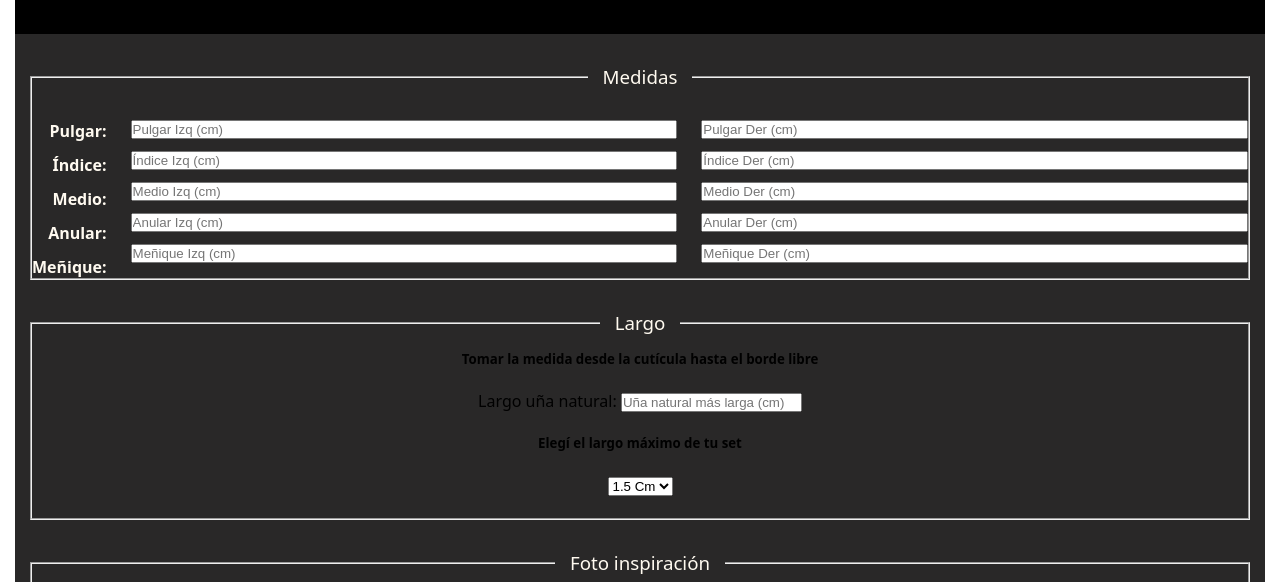
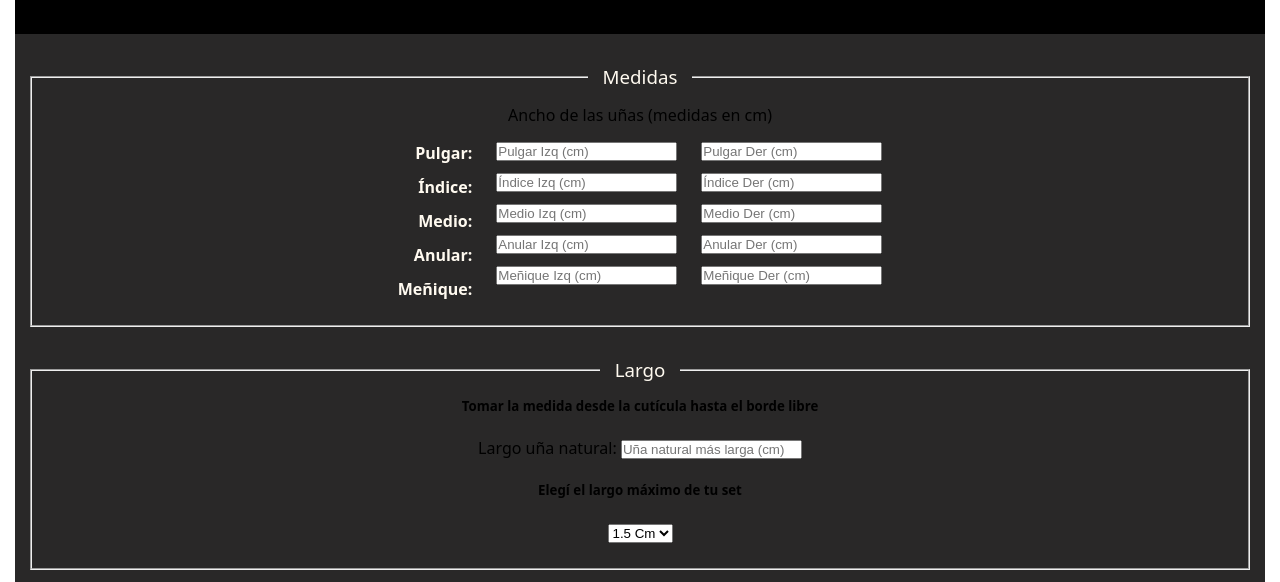
Before and after one commit to LauraB-web2025/primer-proyecto-git, a plain HTML site: page formulario.html in a window 1280 px wide. Shown: the part 198-780 px from the top of the page. Drawn offline with Linux system fonts and the light colour scheme; a web font is replaced by a local one.

Commit message:
corrección flexbox

```diff
--- a/css/style.css
+++ b/css/style.css
@@ -8,7 +8,8 @@
 }
 /* SCROLL */
 html {
-  scroll-behavior: smooth;
+  /* Keyword values */
+scroll-behavior: smooth;
 }
 /* TIPOGRAFÍA */
 .titulo2 {
@@ -61,6 +62,7 @@ li {
 /* MARGEN FOOTER */
 .box1 {
   margin: 15px;
+  padding-bottom: 25px;
 }
 /* IMÁGENES RESPONSIVAS */
 .image-container {
@@ -92,26 +94,29 @@ li {
   align-items: flex-start; /* Alinea cada columna arriba */
   gap: 1.5rem; /* Espacio entre columnas */
   margin-top: 1rem;
+  flex-wrap: wrap;
 }
-
 .medidas-flex .col-izq,
 .medidas-flex .col-der {
   display: flex;
   flex-direction: column;
   gap: 0.75rem; /* Espacio entre cada input */
-  flex: 1; /* Para que ambas columnas ocupen igual espacio */
+  flex-basis: auto;
 }
-
 .medidas-flex .col-centro {
   display: flex;
   flex-direction: column;
   gap: 0.75rem; /* Espacio entre cada label */
-  flex: 0; /* Se ajusta al ancho de sus labels */
+  flex: 0 0 auto; /* Se ajusta al ancho de sus labels */
   text-align: right;
   color: floralwhite;
   font-weight: bold;
 }
-
+.grupo-izq {
+  display:flex;
+  align-items: flex-start;
+  gap: 1.5rem;
+}
 /* MEDIA QUERIES */
 /* smartphones */
 @media (max-width: 460px) {
--- a/formulario.html
+++ b/formulario.html
@@ -23,9 +23,11 @@
         <!-- Medidas del ancho -->
         <fieldset class="box1">
         <legend><h3 class="titulo2 titulos_ppales">Medidas</h3></legend>
+        <label for="nombre">Ancho de las uñas (medidas en cm) </label>
 
         <div class="medidas-flex">
         <!-- Columna Etiquetas -->
+        <div class="grupo-izq">
         <div class="col-centro">
             <label>Pulgar:</label>
             <label>Índice:</label>
@@ -42,9 +44,7 @@
             <input type="text" name="anular_izq"  placeholder="Anular Izq (cm)"/>
             <input type="text" name="menique_izq" placeholder="Meñique Izq (cm)"/>
         </div>
-
-
-
+        </div>
         <!-- Columna Derecha -->
         <div class="col-der">
             <input type="text" name="pulgar_der"  placeholder="Pulgar Der (cm)"/>
@@ -73,7 +73,6 @@
                 <option value="1.5cm">3.0 Cm </option>
                 <option value="1.5cm">3.5 Cm </option>
             </select>
-            <br><br>
         </fieldset>
         <!-- Foto inspiración -->
         <fieldset class="box1">
@@ -81,7 +80,6 @@
             <label for="nombre">Inserte las imágenes de referencia para poder realizar su diseño</label>
             <br><br>
             <input type="file" id="file" name="file">
-            <br><br>
         </fieldset>
         <!-- Formato -->
         <fieldset class="box1">
@@ -98,14 +96,12 @@
             <label for="nombre">Stiletto</label>
             <input type="radio" name="formato" value="Coffin">
             <label for="nombre">Coffin</label>
-        <br><br>
         </fieldset>
         <!-- Especificaciones del pedido -->
         <fieldset class="box1">
             <legend><h3 class="titulo2 titulos_ppales">Especificaciones de tu pedido</h3></legend>
             <label for="nombre">Si querés hacer alguna aclaración adicional sobre tu pedido hazla aquí:</label>
-            <textarea type="text" name="Especificaciones" rows="10" cols="50">comentario</textarea>
-        <br><br>
+            <textarea type="text" name="Especificaciones" rows="1" cols="20">.</textarea>
         </fieldset>
        <!-- Importante -->
         <fieldset class="box1">
@@ -121,7 +117,6 @@
             <a href="https://wa.me/5491170580750" target="_blank">
                 <img src="/img/wspp.png" alt="WhatsApp" width="50" height="50">
             </a>
-            <br><br>
         </fieldset>
            <!-- Enviar formulario -->
         <input type="submit" value="Enviar"/>
```
Lines whose indentation alone changed are shown as unchanged.
